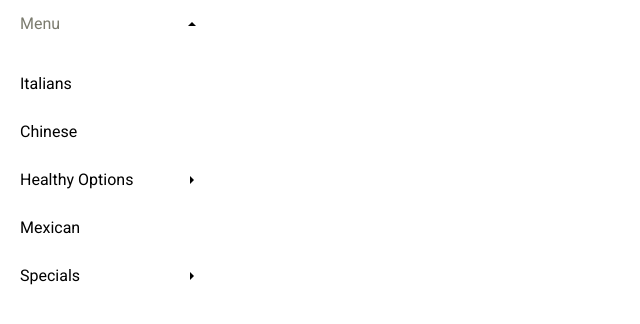
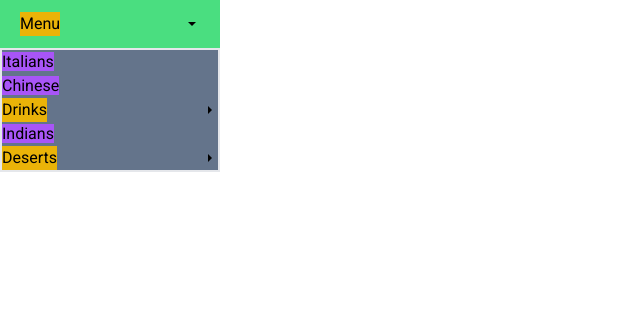
Before and after one commit to LinoXsama/componenty, a Next.js app: page / in a window 1280 px wide. Both pictures are taken after a click on the button "Menu". Shown: the top 324 px of the page, without its empty margins (0-640 px from the left). Built offline with nearby package versions, Linux system fonts and the light colour scheme.

Commit message:
Réécriture du code du composant DropdownMenu !

```diff
--- a/app/globals.css
+++ b/app/globals.css
@@ -12,6 +12,55 @@
   box-sizing: border-box;
 }
 
+#dropdown {
+  max-width: 220px;
+  /* width: 100%; */
+  /* background-color: red; */
+  /* border-radius: 6px; */
+  position: relative;
+}
+
+.menu-item {
+  /* width: 100%; */
+  /* cursor: pointer; */
+}
+
+.submenu-item {
+  /* width: 100%; */
+}
+
+.dropdown-toggle {
+  cursor: pointer;
+  width: 100%;
+  display: flex;
+  justify-content: space-between;
+  align-items: center;
+  padding: 12px 20px;
+}
+
+.submenu-toggle {
+  display: flex;
+  justify-content: space-between;
+  align-items: center;
+}
+
+.menu {
+  width: 100%;
+  /* translate: 0 -12px; */
+  display: flex;
+  flex-direction: column;
+  position: absolute;
+  left: 0;
+  opacity: 0;
+  visibility: hidden;
+}
+
+.menu.open {
+  visibility: visible;
+  opacity: 1;
+  /* translate: 0 12px; */
+}
+
 button,
 li,
 .icon {
@@ -19,112 +68,21 @@ li,
   box-sizing: border-box;
 }
 
-#dropdown {
-  --border-radius: 6px;
-  --shadow-color: 60deg 13% 61%;
-
-  max-width: 220px;
-  width: 100%;
-  background-color: #fff;
-  border-radius: var(--border-radius);
-  position: relative;
-}
-
-/* DROPDOWN, SUBMENU ITEMS & TOGGLES */
-
-.dropdown-toggle,
-.menu-item,
-.submenu-item {
-  width: 100%;
-  cursor: pointer;
-}
-
-.dropdown-toggle {
-  padding: 12px 20px;
-}
-
-:is(.menu-item, .submenu-item):first-child {
-  border-top-right-radius: inherit;
-  border-top-left-radius: inherit;
-}
-
-:is(.menu-item, .submenu-item):last-child {
-  border-bottom-right-radius: inherit;
-  border-bottom-left-radius: inherit;
-}
-
-:is(.menu-item, .submenu-item):hover {
-  background-color: #faf6ea;
-}
-
-.dropdown-toggle,
-.submenu-toggle {
-  display: flex;
-  justify-content: space-between;
-  align-items: center;
-}
-
-.dropdown-toggle>span {
-  color: #7b7b6e;
-}
-
-.icon {
-  color: #db8400;
-  transition: 0.25s ease;
-}
-
-.dropdown-toggle.open>.icon {
-  rotate: 180deg;
-}
-
-/* MENU & SUBMENU */
-
-.dropdown {
-  position: relative;
-}
-
-.menu,
 .submenu {
   display: flex;
   flex-direction: column;
-  background-color: #fff;
-  border-radius: var(--border-radius);
+  width: max-content;
   position: absolute;
-  left: 0;
+  left: 100%;
+
+  visibility: hidden;
   opacity: 0;
-  visibility: hidden;
-  transition: all 0.3s ease;
+  /* translate: -12px 0; */
+  /* top: 0 */
 }
 
-.menu {
-  width: 100%;
-  translate: 0 -12px;
-}
-
-.menu.open {
-  visibility: visible;
-  opacity: 1;
-  translate: 0 12px;
-}
-
-.submenu {
-  width: max-content;
-  visibility: hidden;
-  opacity: 0;
-  position: absolute;
-  top: 0;
-  left: 100%;
-  translate: -12px 0;
-}
-
-.menu-item:hover>.submenu-toggle+.submenu {
+.submenu-toggle:hover>.submenu {
   visibility: visible;
   opacity: 1;
   translate: 8px 0;
 }
-
-@layer utilities {
-  .link {
-    @apply w-full block py-[12px] px-[20px];
-  }
-}
--- a/app/page.js
+++ b/app/page.js
@@ -1,9 +1,10 @@
-import DropdownMenu from "@/components/dropdown-menu";
+import DropdownMenu from "@/components/test";
 
 
 export default function Home() {
   return (
     <main>
+      {/* <DropdownMenu /> */}
       <DropdownMenu />
     </main>
   );
--- /dev/null
+++ b/components/test.jsx
@@ -0,0 +1,54 @@
+'use client';
+
+import { IoMdArrowDropdown, IoMdArrowDropright } from 'react-icons/io';
+import Link from 'next/link';
+
+import { useState } from 'react';
+
+const DropdownMenu = () => {
+
+	const [isMenuOpen, setIsMenuOpen] = useState(false);
+
+	const toggleMenu = () => {
+		setIsMenuOpen(!isMenuOpen);
+	};
+
+	return (
+		<main id='dropdown' className='bg-pink-300'>
+			<button className={`border-2 bg-green-400 dropdown-toggle ${isMenuOpen ? 'open' : ''}`} onClick={toggleMenu}>
+				<span className='bg-yellow-500'>Menu</span>
+				<IoMdArrowDropdown color='#db8400' className='icon' />
+			</button>
+
+			<ul className={`border-2 bg-blue-500 menu ${isMenuOpen ? 'open' : ''}`}>
+				{/* Menu items */}
+				<li className='bg-slate-500 menu-item'><Link href='/' className='bg-purple-500'>Italians</Link></li>
+				<li className='bg-slate-500 menu-item'><Link href='/' className='bg-purple-500'>Chinese</Link></li>
+				<li className='bg-slate-500 menu-item submenu-toggle'>
+					<span className='bg-yellow-500'>Drinks</span>
+					<IoMdArrowDropright color='#db8400' className='icon' />
+
+					<ul className='bg-red-500 submenu'>
+						{/* Submenu items */}
+						<li className='bg-orange-500 submenu-item'><Link className='bg-purple-500' href='/'>Coffee</Link></li>
+						<li className='bg-orange-500 submenu-item'><Link className='bg-purple-500' href='/'>Tea</Link></li>
+						<li className='bg-orange-500 submenu-item'><Link className='bg-purple-500' href='/'>Hot chocolate</Link></li>
+					</ul>
+				</li>
+				<li className='bg-slate-500 menu-item'><Link href='/' className='bg-purple-500'>Indians</Link></li>
+				<li className='bg-slate-500 menu-item submenu-toggle'>
+					<span className='bg-yellow-500'>Deserts</span>
+					<IoMdArrowDropright color='#db8400' className='icon' />
+
+					<ul className='bg-red-500 submenu'>
+						{/* Submenu items */}
+						<li className='bg-orange-500 submenu-item'><Link className='bg-purple-500' href='/'>Tiramisu</Link></li>
+						<li className='bg-orange-500 submenu-item'><Link className='bg-purple-500' href='/'>Granola</Link></li>
+					</ul>
+				</li>
+			</ul>
+		</main>
+	);
+};
+
+export default DropdownMenu;
```
